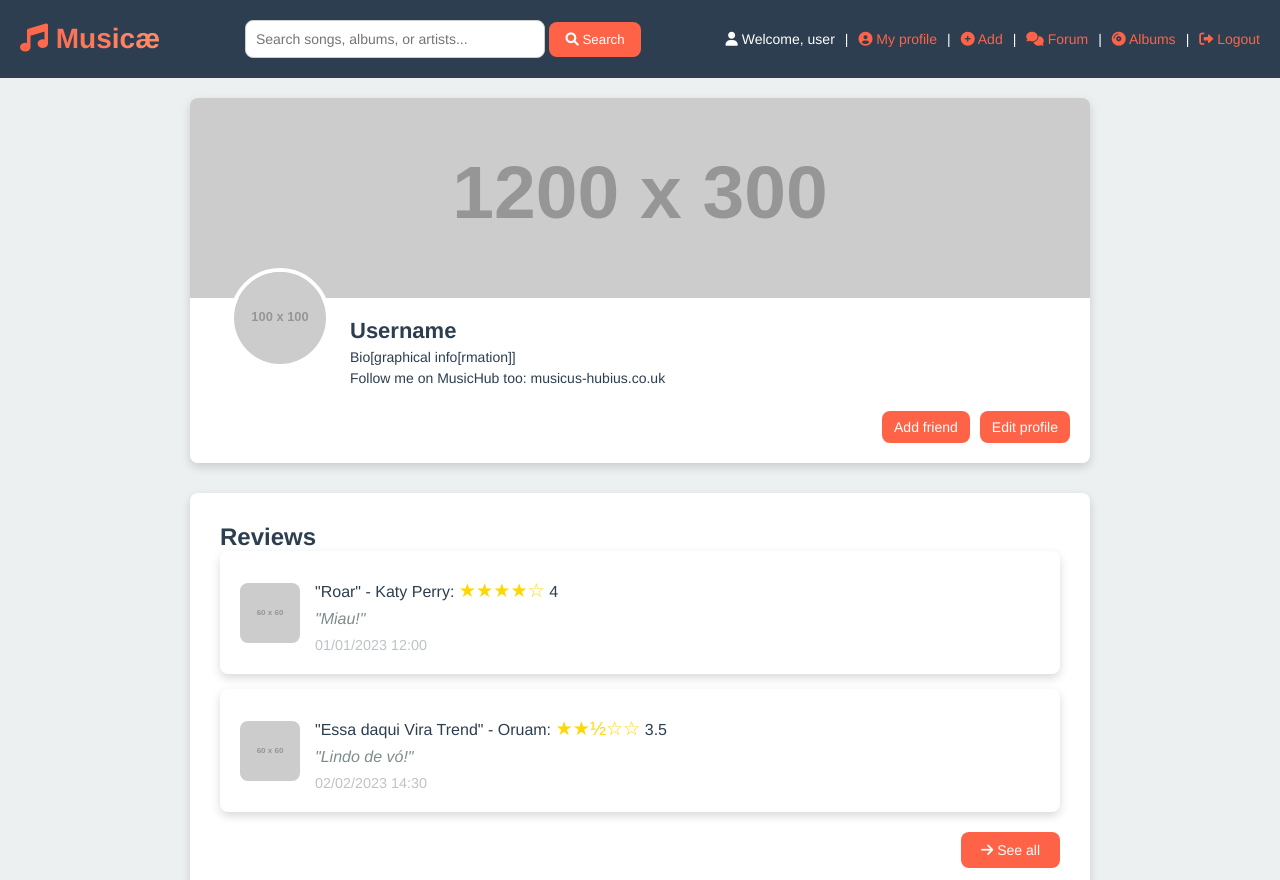
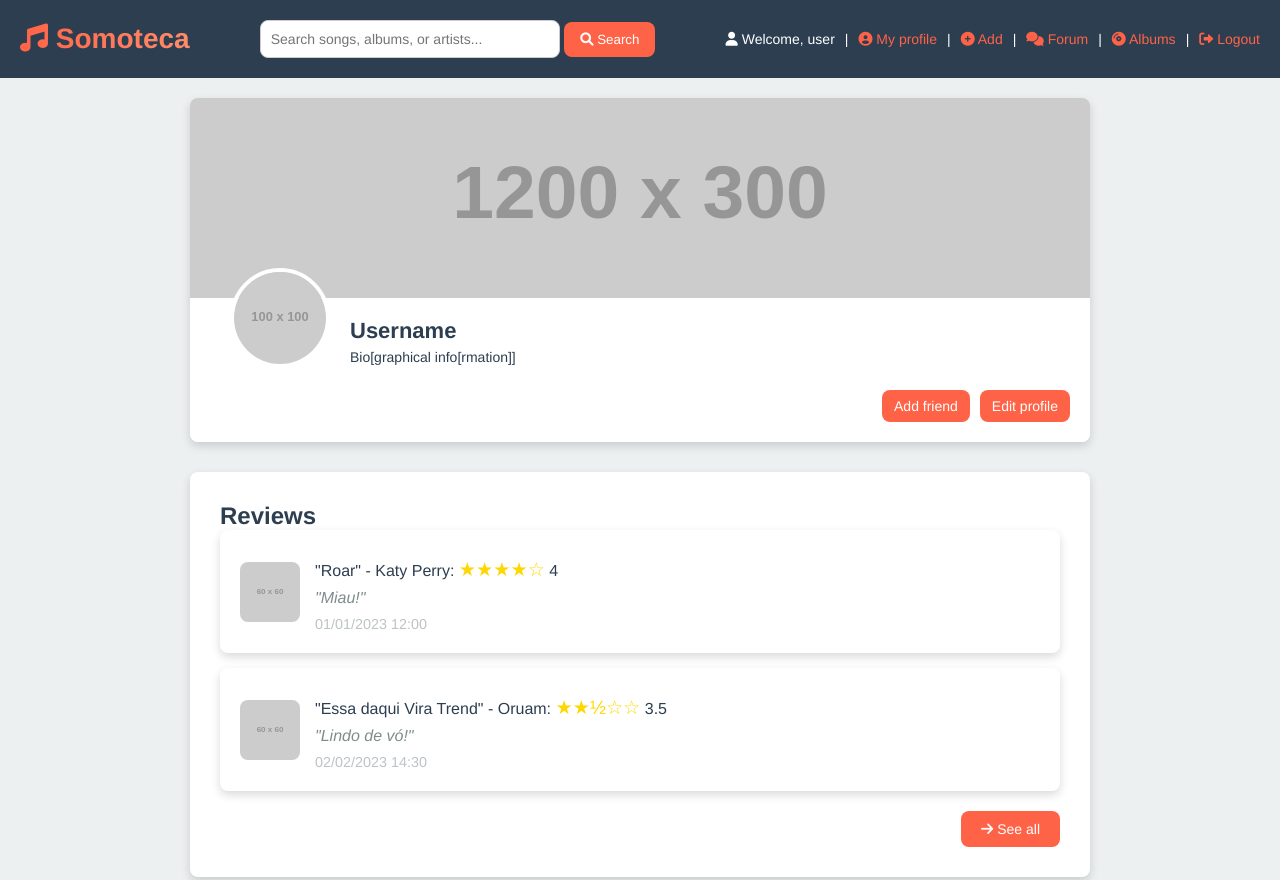
Before and after one commit to walberluis/Somoteca, a plain HTML site: page profile.html in a window 1280 px wide. Shown: the top 880 px of the page. Drawn offline with Linux system fonts and the light colour scheme; placeholder pictures from the web are drawn by us.

Commit message:
Update profile.html

```diff
--- a/profile.html
+++ b/profile.html
@@ -4,7 +4,7 @@
 <head>
     <meta charset="UTF-8">
     <meta name="viewport" content="width=device-width, initial-scale=1.0">
-    <title>Musicæ</title>
+    <title>Somoteca</title>
     <link rel="stylesheet" href="https://cdnjs.cloudflare.com/ajax/libs/font-awesome/6.0.0-beta3/css/all.min.css">
     <link rel="stylesheet" href="css/styles.css">
     <link rel="stylesheet" href="css/profile.css">
@@ -12,7 +12,7 @@
 
 <body>
     <header>
-        <a href="index.html" class="logo"><i class="fas fa-music"></i> Music<strong>æ</strong></a>
+        <a href="index.html" class="logo"><i class="fas fa-music"></i> Somoteca</a>
         <div class="search-bar">
             <form action="#" method="GET">
                 <input type="text" name="q" placeholder="Search songs, albums, or artists...">
@@ -42,10 +42,7 @@
                     <div class="profile-header-details">
                         <h1>Username</h1>
                         <p>Bio[graphical info[rmation]]</p>
-                        <p>Follow me on MusicHub too: <a
-                            href="https://github.com/walberluis/Somoteca"
-                            target="_blank"
-                            rel="noopener noreferrer">musicus-hubius.co.uk</a></p>
+
                     </div>
                 </div>
                 <div class="profile-header-actions">
@@ -129,7 +126,7 @@
             </div>
         </section>
         <section class="users-forum-discussions-container">
-            <h2><i class="fas fa-comments"></i> Discussions on the Musicæ forum</h2>
+            <h2><i class="fas fa-comments"></i> Discussions on the Somoteca forum</h2>
             <div class="forum-discussions">
                 <div class="forum-discussion">
                     <h3><a href="#discussion4">Top 10 underrated albums</a></h3>
@@ -151,7 +148,7 @@
 
     </main>
     <footer>
-        <p>&copy; Musicæ | All rights reserved</p>
+        <p>&copy; Somoteca | All rights reserved</p>
         <div class="footer-links">
             <a href="#contact">Contact us</a> |
             <a href="#privacy-policy">Privacy policy</a> |
```
